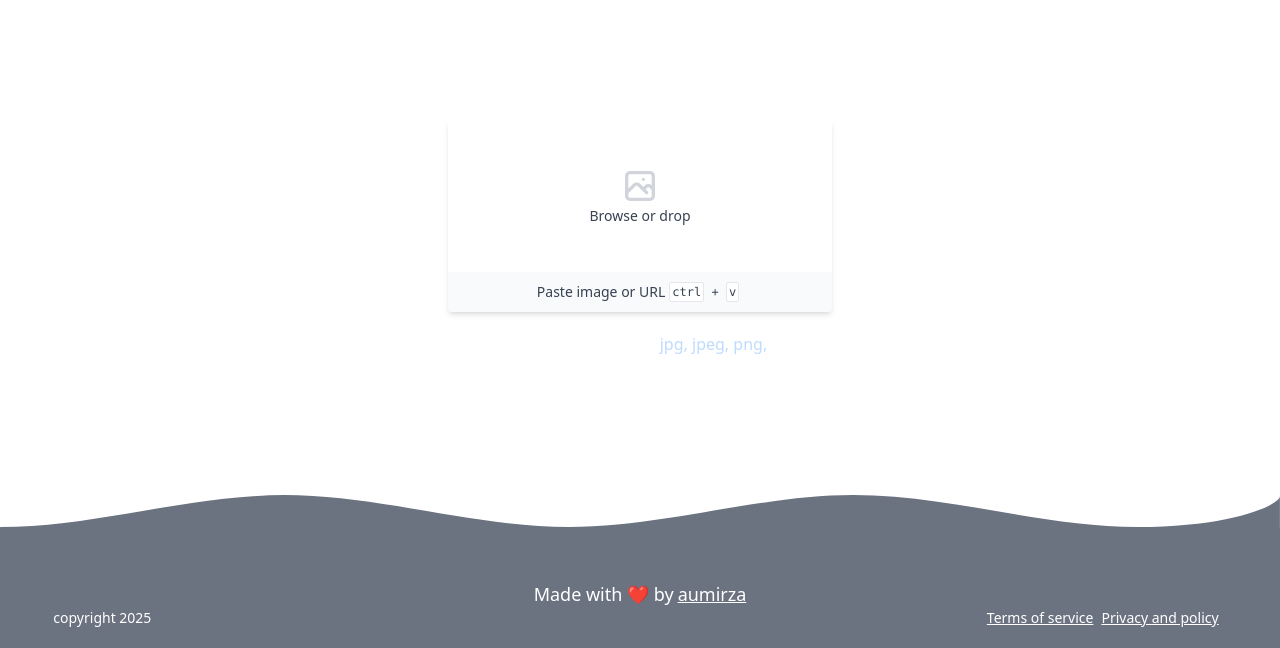
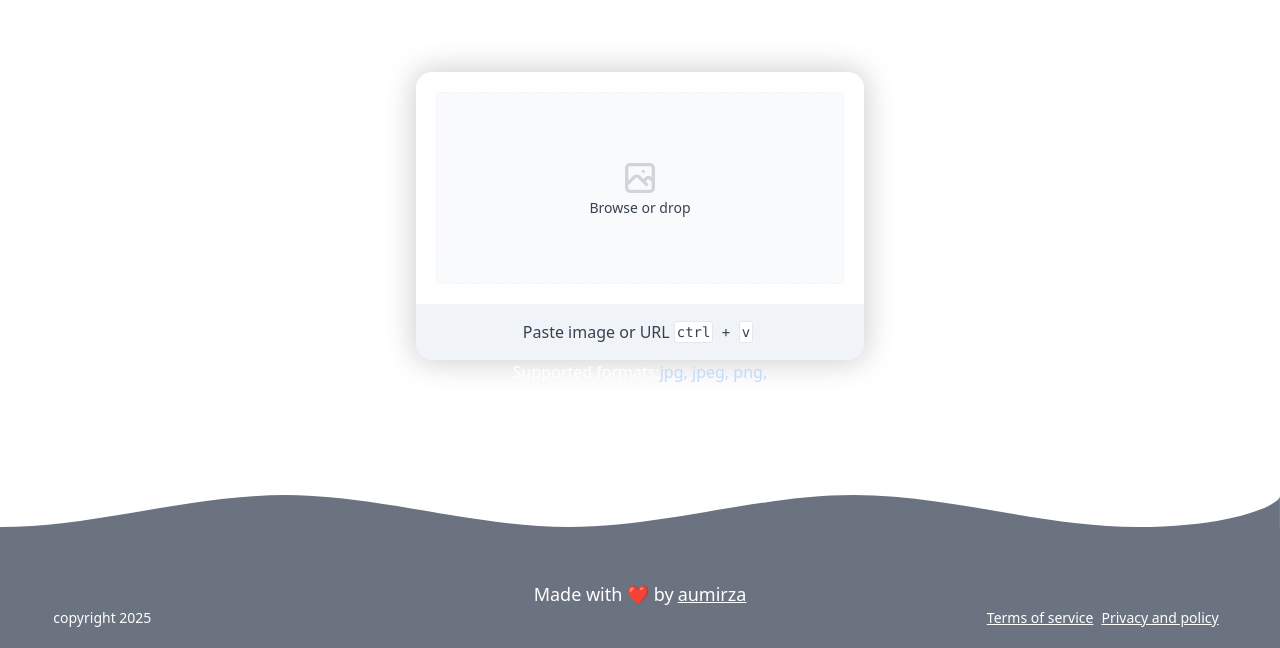
Before and after one commit to aumirza/webmanifest-pro, a Next.js app: page / in a window 1280 px wide. Shown: the part 152-800 px from the top of the page. Built offline with nearby package versions, Linux system fonts and the light colour scheme.

Commit message:
feat: improve DragAndPasteUploader and Uploader components with enhanced styling and layout adjustments

```diff
--- a/src/components/DragAndPasteUploader.tsx
+++ b/src/components/DragAndPasteUploader.tsx
@@ -79,12 +79,12 @@ export const DragAndPasteUploader: React.FC<DragAndPasteUploaderProps> = ({
   }, []);
 
   return dragging ? (
-    <div className="absolute z-10 h-full w-full p-3">
+    <div className="fixed top-0 left-0 z-10 w-full h-full p-3">
       <div
         ref={overlayRef}
-        className="flex justify-center items-center h-full bg-black bg-opacity-20 border-2 border-dashed"
+        className="flex items-center justify-center h-full bg-black border-2 border-dashed bg-opacity-20"
       >
-        <span className="text-white text-4xl">Drop Here</span>
+        <span className="text-4xl text-white">Drop Here</span>
       </div>
     </div>
   ) : null;
--- a/src/components/Uploader.tsx
+++ b/src/components/Uploader.tsx
@@ -9,16 +9,16 @@ export const Uploader: React.FC<UploaderProps> = ({ uploadHandler }) => {
   };
 
   return (
-    <div className="max-w-full my-5 h-44 w-80 md:h-48 md:w-96 mt-5 flex flex-col rounded shadow-md hover:shadow-xl border-[rgba(255,255,255,.20)] bg-[rgba(255,255,255,.25)]">
-      <div className="flex flex-grow justify-center items-center">
-        <div className="rounded border border-dashed  border-[rgba(255,255,255,.3)]  bg-[rgba(255,255,255,.3)]  h-[8rem] w-56">
+    <div className="flex flex-col max-w-full rounded-2xl overflow-hidden shadow-[0_0_30px_2px_rgb(0,0,0,0.2)]  h-44 w-80 md:w-[28rem] md:h-[18rem] ">
+      <div className="flex items-center justify-center flex-grow p-5">
+        <div className="w-full h-full border border-gray-100 border-dashed rounded dark:border-gray-500 bg-gray-50 dark:bg-gray-800">
           <label
-            className="h-full flex flex-col justify-center items-center hover:cursor-pointer "
+            className="flex flex-col items-center justify-center h-full hover:cursor-pointer "
             htmlFor="image"
           >
             <svg
               xmlns="http://www.w3.org/2000/svg"
-              className="h-10 w-10 text-gray-300"
+              className="w-10 h-10 text-gray-300"
               fill="none"
               viewBox="0 0 24 24"
               stroke="currentColor"
@@ -34,7 +34,7 @@ export const Uploader: React.FC<UploaderProps> = ({ uploadHandler }) => {
             <input
               onChange={handleChooseFile}
               id="image"
-              className="opacity-0 h-0"
+              className="h-0 opacity-0"
               type="file"
               alt=""
             />
@@ -42,13 +42,13 @@ export const Uploader: React.FC<UploaderProps> = ({ uploadHandler }) => {
         </div>
       </div>
 
-      <div className="flex items-center text-gray-700   justify-center h-10 bg-slate-100 bg-opacity-50">
-        <span className="text-sm">Paste image or URL</span>
+      <div className="flex items-center justify-center h-10 text-gray-700 bg-opacity-50 md:h-14 bg-slate-200">
+        <span className="text-sm md:text-base">Paste image or URL</span>
 
-        <span className="font-mono text-xs mx-1">
+        <span className="mx-1 font-mono text-xs md:text-sm">
           <span className="border p-0.5 bg-white rounded-sm">ctrl</span>
           <span> + </span>
-          <span className="border p-0.5   bg-white rounded-sm">v</span>
+          <span className="border p-0.5 bg-white rounded-sm">v</span>
         </span>
       </div>
     </div>
```
